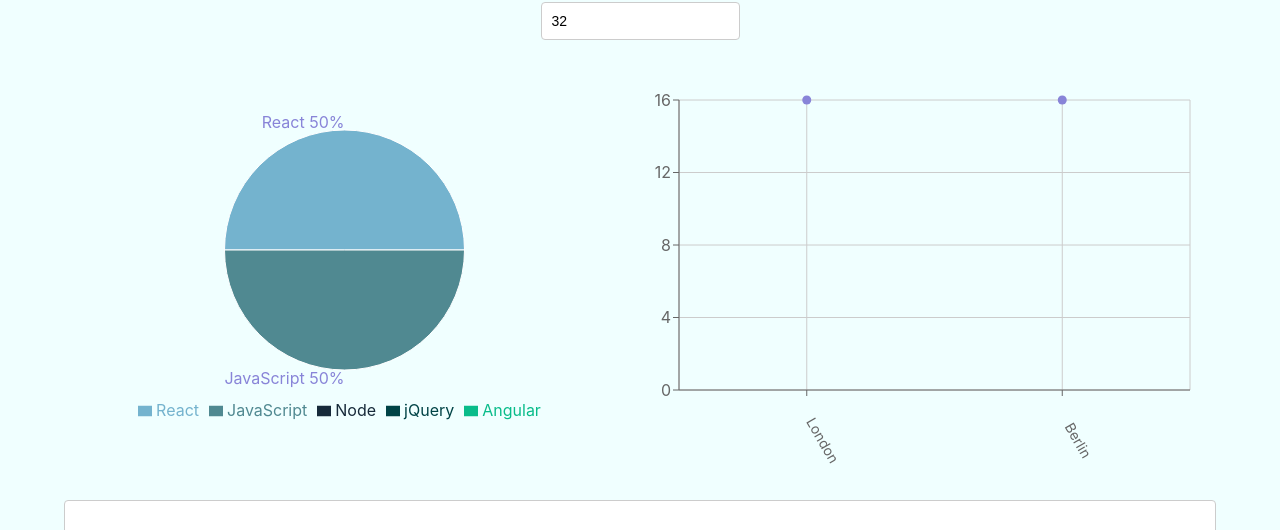
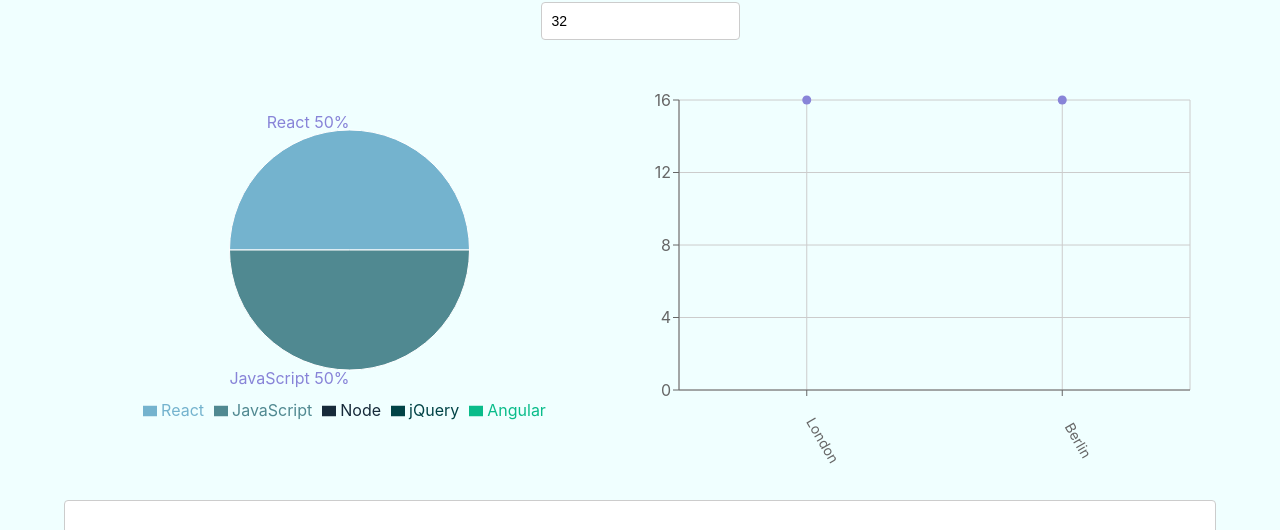
Before and after one commit to RParker505/meet, a React (Create React App) app: page / in a window 1280 px wide. Shown: the part 142-672 px from the top of the page. Built offline with nearby package versions, Linux system fonts and the light colour scheme; what atatus-spa would draw is missing.

Commit message:
Adjust pie chart margins to avoid label cutoff

```diff
--- a/src/components/EventGenresChart.js
+++ b/src/components/EventGenresChart.js
@@ -49,9 +49,9 @@ const EventGenresChart = ({events}) => {
           <PieChart
               margin={{
                 top: 20,
-                right: 20,
+                right: 50,
                 bottom: 60,
-                left: 20,
+                left: 60,
               }}
           >
             <Pie
```
